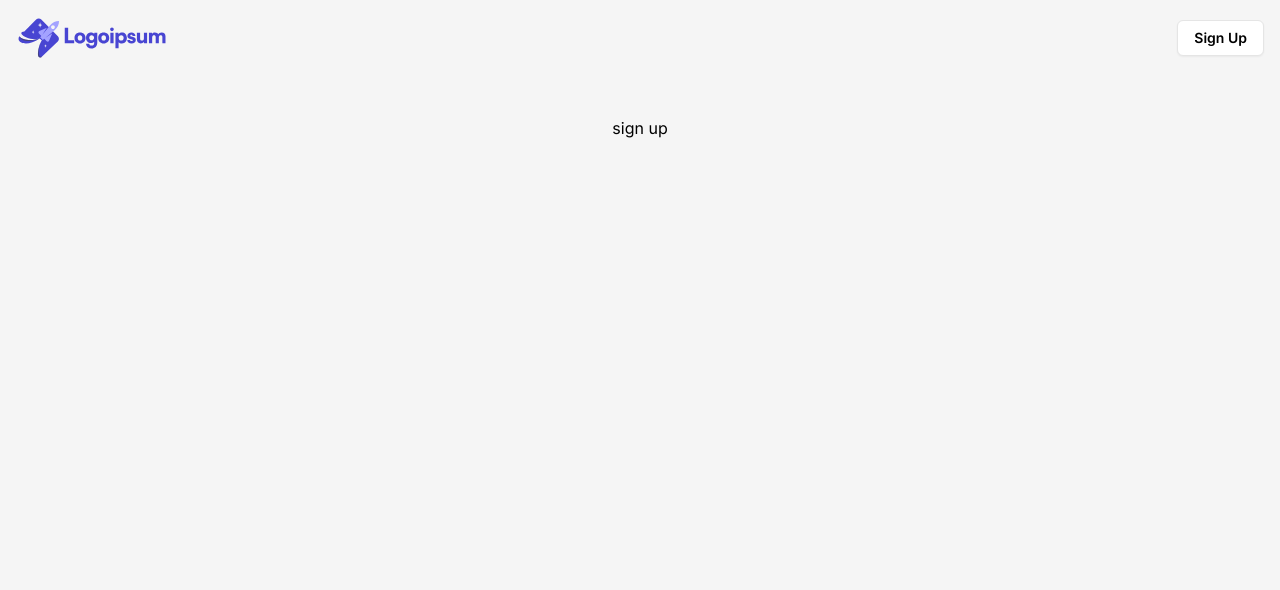
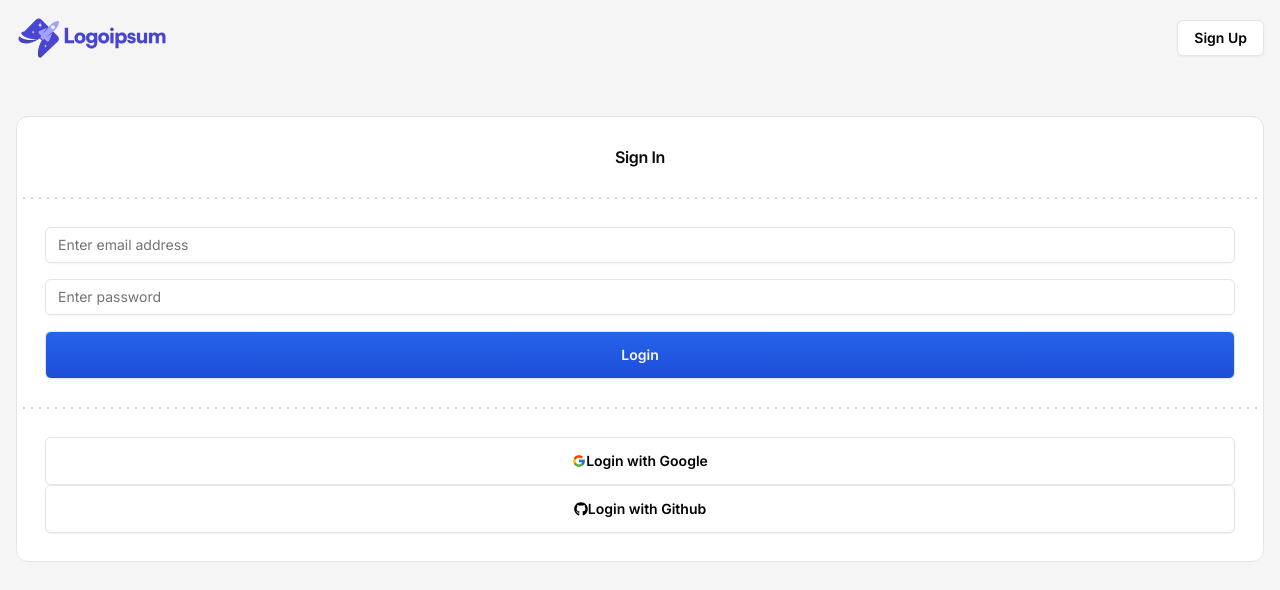
Before and after one commit to Juna5/jira-clone, a Next.js app: page /sign-in in a window 1280 px wide. Shown: the top 590 px of the page. Built offline with nearby package versions, Linux system fonts and the light colour scheme.

Commit message:
++ layout signin

```diff
--- a/src/app/(auth)/sign-in/page.tsx
+++ b/src/app/(auth)/sign-in/page.tsx
@@ -1,5 +1,10 @@
+"use client";
+
+import { SignInCard } from "@/features/auth/components/sign-in-card";
+
 const SignInPage = () => {
-  return <div>sign up</div>;
+    return <SignInCard />;
+    // return <div className="p-7">budi</div>;
 };
 
 export default SignInPage;
--- /dev/null
+++ b/src/features/auth/components/sign-in-card.tsx
@@ -0,0 +1,57 @@
+import { FcGoogle } from "react-icons/fc";
+import { FaGithub } from "react-icons/fa";
+import { DottedSeparator } from "@/components/dotted-separator";
+import { Button } from "@/components/ui/button";
+import { Card, CardContent, CardHeader, CardTitle } from "@/components/ui/card";
+import { Input } from "@/components/ui/input";
+
+export const SignInCard = () => {
+    return (
+        <Card className="w-full h-full md:w-[487px] border-none shadow-none">
+            <CardHeader className="flex items-center justify-center text-center p-7">
+                <CardTitle className="text-2xl">Sign In</CardTitle>
+            </CardHeader>
+            <div className="px-7">
+                <DottedSeparator />
+            </div>
+            <CardContent className="p-7">
+                <form className="space-y-4">
+                    <Input
+                        required
+                        type="email"
+                        value={""}
+                        onChange={() => {}}
+                        placeholder="Enter email address"
+                        disabled={false}
+                    />
+                    <Input
+                        required
+                        type="password"
+                        value={""}
+                        onChange={() => {}}
+                        placeholder="Enter password"
+                        disabled={false}
+                        min={8}
+                        max={256}
+                    />
+                    <Button disabled={false} size="lg" className="w-full">
+                        Login
+                    </Button>
+                </form>
+            </CardContent>
+            <div className="px-7">
+                <DottedSeparator />
+            </div>
+            <CardContent className="p-7 flex flex-col gap-y-4">
+                <Button variant="secondary" size="lg" className="w-full">
+                    <FcGoogle className="mr-2 size-5" />
+                    Login with Google
+                </Button>
+                <Button variant="secondary" size="lg" className="w-full">
+                    <FaGithub className="mr-2 size-5" />
+                    Login with Github
+                </Button>
+            </CardContent>
+        </Card>
+    );
+};
--- a/src/features/test.tsx
+++ /dev/null
@@ -1,5 +0,0 @@
-export const TestComponent = () => {
-    return (
-        <div>fobar</div>
-    );
-}
```
Also changed, not shown: src/app/page.tsx (indentation only).
